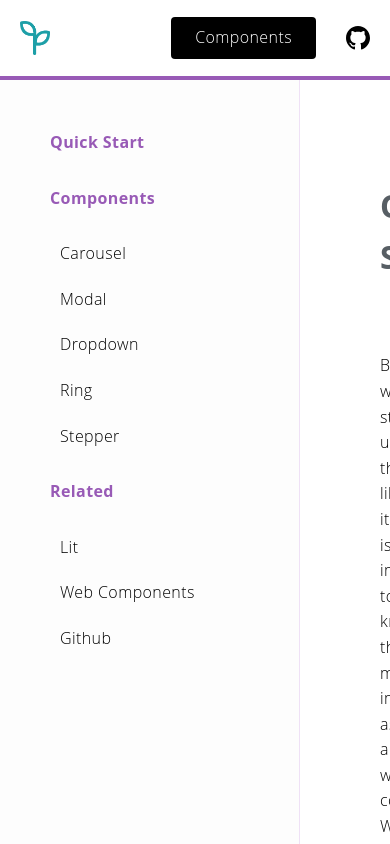
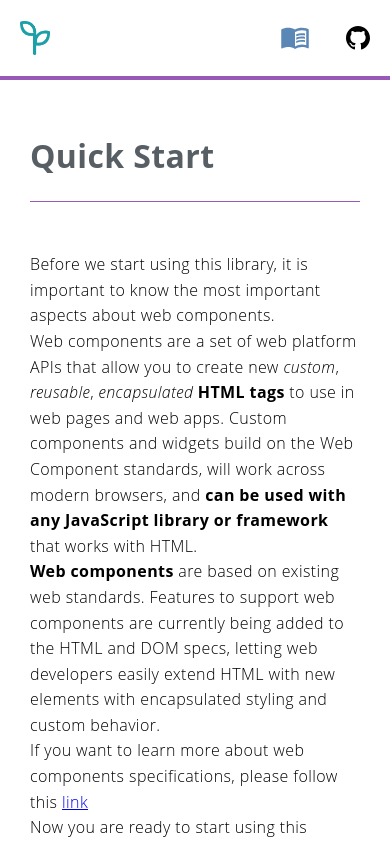
Before and after one commit to vicdata4/doc-template, a Nuxt app: page /seed in a window 390 px wide. Built offline with nearby package versions, Linux system fonts and the light colour scheme.

Commit message:
Mobile aside

```diff
--- a/components/custom-header.vue
+++ b/components/custom-header.vue
@@ -4,7 +4,10 @@
       ><img src="../assets/seed-icon.png" class="header-icon" width="30"
     /></NuxtLink>
     <div class="header-menu">
-      <NuxtLink to="/seed" class="menu-link">Components</NuxtLink>
+      <NuxtLink to="/seed" :class="`menu-link${homeMenu ? ' home' : ''}`">Components</NuxtLink>
+      <button v-if="!homeMenu" class="mobile-menu" @click="openMenu">
+        <svg xmlns="http://www.w3.org/2000/svg" enable-background="new 0 0 24 24" height="30px" viewBox="0 0 24 24" width="30px" fill="#5b87b6"><g><rect fill="none" height="24" width="24"/></g><g><g/><g><path d="M21,5c-1.11-0.35-2.33-0.5-3.5-0.5c-1.95,0-4.05,0.4-5.5,1.5c-1.45-1.1-3.55-1.5-5.5-1.5S2.45,4.9,1,6v14.65 c0,0.25,0.25,0.5,0.5,0.5c0.1,0,0.15-0.05,0.25-0.05C3.1,20.45,5.05,20,6.5,20c1.95,0,4.05,0.4,5.5,1.5c1.35-0.85,3.8-1.5,5.5-1.5 c1.65,0,3.35,0.3,4.75,1.05c0.1,0.05,0.15,0.05,0.25,0.05c0.25,0,0.5-0.25,0.5-0.5V6C22.4,5.55,21.75,5.25,21,5z M21,18.5 c-1.1-0.35-2.3-0.5-3.5-0.5c-1.7,0-4.15,0.65-5.5,1.5V8c1.35-0.85,3.8-1.5,5.5-1.5c1.2,0,2.4,0.15,3.5,0.5V18.5z"/><g><path d="M17.5,10.5c0.88,0,1.73,0.09,2.5,0.26V9.24C19.21,9.09,18.36,9,17.5,9c-1.7,0-3.24,0.29-4.5,0.83v1.66 C14.13,10.85,15.7,10.5,17.5,10.5z"/><path d="M13,12.49v1.66c1.13-0.64,2.7-0.99,4.5-0.99c0.88,0,1.73,0.09,2.5,0.26V11.9c-0.79-0.15-1.64-0.24-2.5-0.24 C15.8,11.66,14.26,11.96,13,12.49z"/><path d="M17.5,14.33c-1.7,0-3.24,0.29-4.5,0.83v1.66c1.13-0.64,2.7-0.99,4.5-0.99c0.88,0,1.73,0.09,2.5,0.26v-1.52 C19.21,14.41,18.36,14.33,17.5,14.33z"/></g></g></g></svg>
+      </button>
       <a href="https://github.com/vicdata4/seed-catalog" target="_blank"
         ><svg
           xmlns="http://www.w3.org/2000/svg"
@@ -21,10 +24,24 @@
   </header>
 </template>
 
+<script>
+export default {
+  props: ['homeMenu'],
+  methods: {
+    openMenu() {
+      const menu = document.querySelector('.menu-bar');
 
+      if (!menu.classList.contains('show')) {
+        menu.classList.add('show');
+      } else {
+        menu.classList.remove('show');
+      }
+    }
+  },
+};
+</script>
 
 <style scoped>
-
 header {
   position: fixed;
   top: 0;
@@ -43,6 +60,7 @@ header {
 }
 
 .menu-link {
+  display: none;
   margin-right: 30px;
   text-decoration: none;
 
@@ -79,9 +97,30 @@ header {
   color: white !important;
 }
 
+.mobile-menu {
+  appearance: none;
+  background: none;
+  border: none;
+  margin-right: 30px;
+}
+
+.menu-link.home {
+  display: block;
+}
+
 @media (min-width: 540px) {
   header {
     padding: 0 var(--header-padding);
   }
 }
+
+@media (min-width: 1024px) {
+.menu-link {
+  display: block;
+}
+
+.mobile-menu {
+  display: none;
+}
+}
 </style>
--- a/components/utils/functions.js
+++ b/components/utils/functions.js
@@ -11,6 +11,12 @@ import 'prismjs/components/prism-scss';
 import 'prismjs/themes/prism.css';
 
 export const pageInit = () => {
+    const menu = document.querySelector('.menu-bar');
+
+    if(menu) {
+        menu.classList.remove('show');
+    }
+
     document.querySelector('.section-container').scrollTo({ top: 0, behavior: 'smooth' });
     Prism.highlightAll();
 };
--- a/layouts/seed.vue
+++ b/layouts/seed.vue
@@ -2,7 +2,7 @@
   <div>
     <custom-header></custom-header>
     <div class="page-container">
-        <custom-aside></custom-aside>
+        <custom-aside class="menu-bar"></custom-aside>
         <div class="section-container">
           <Nuxt />
         </div>
@@ -53,13 +53,13 @@ html {
 
 .page-container {
   display: grid;
-  grid-template-columns: 300px 1fr;
+  grid-template-columns: 1fr;
   padding-top: var(--header-height);
   overflow: hidden;
 }
 
 .section-container {
-  padding: 100px 80px;
+  padding: 50px 30px;
   height: calc(100vh - var(--header-height));
   overflow: auto;
 }
@@ -88,10 +88,36 @@ html {
    font-size: 17px;
  }
 
+
+ .menu-bar {
+   position: absolute;
+  display: none;
+  }
+
+  .menu-bar.show {
+    display: block;
+  }
+
+ @media (min-width: 700px) {
+}
+
  @media (min-width: 1024px) {
   .title {
     width: 50%
   }
+
+  .menu-bar {
+    position: relative;
+    display: block;
+  }
+
+  .page-container {
+    grid-template-columns: 300px 1fr;
+  }
+
+  .section-container {
+    padding: 100px 80px;
+  }
 }
 
 </style>
--- a/nuxt.config.js
+++ b/nuxt.config.js
@@ -39,5 +39,9 @@ export default {
 
   // Build Configuration: https://go.nuxtjs.dev/config-build
   build: {
+  },
+  target: 'static',
+  router: {
+    base: '/seed-catalog/'
   }
 }
--- a/pages/index.vue
+++ b/pages/index.vue
@@ -1,6 +1,6 @@
 <template>
   <div>
-    <custom-header></custom-header>
+    <custom-header v-bind:homeMenu="true"></custom-header>
     <main>
       <section aria-label="About dsign project" tabindex="0">
           <div class="information">
```
